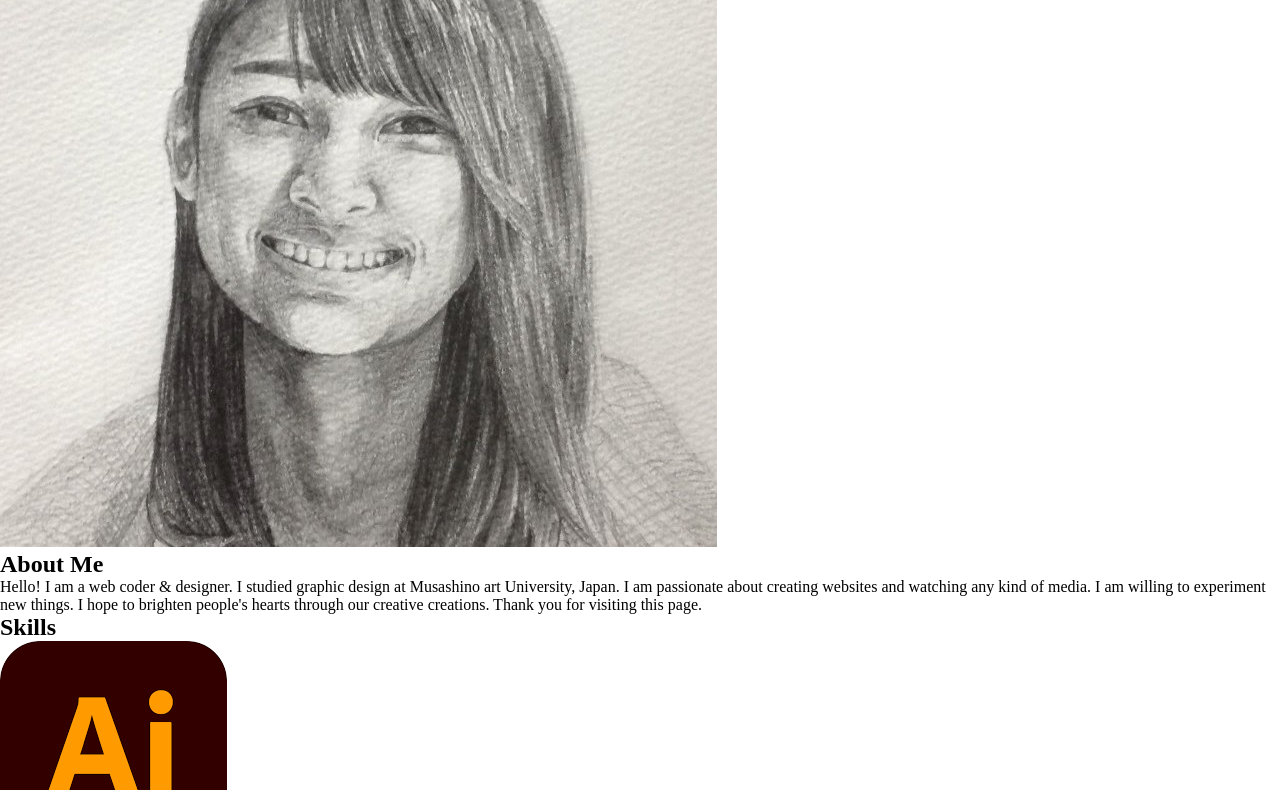
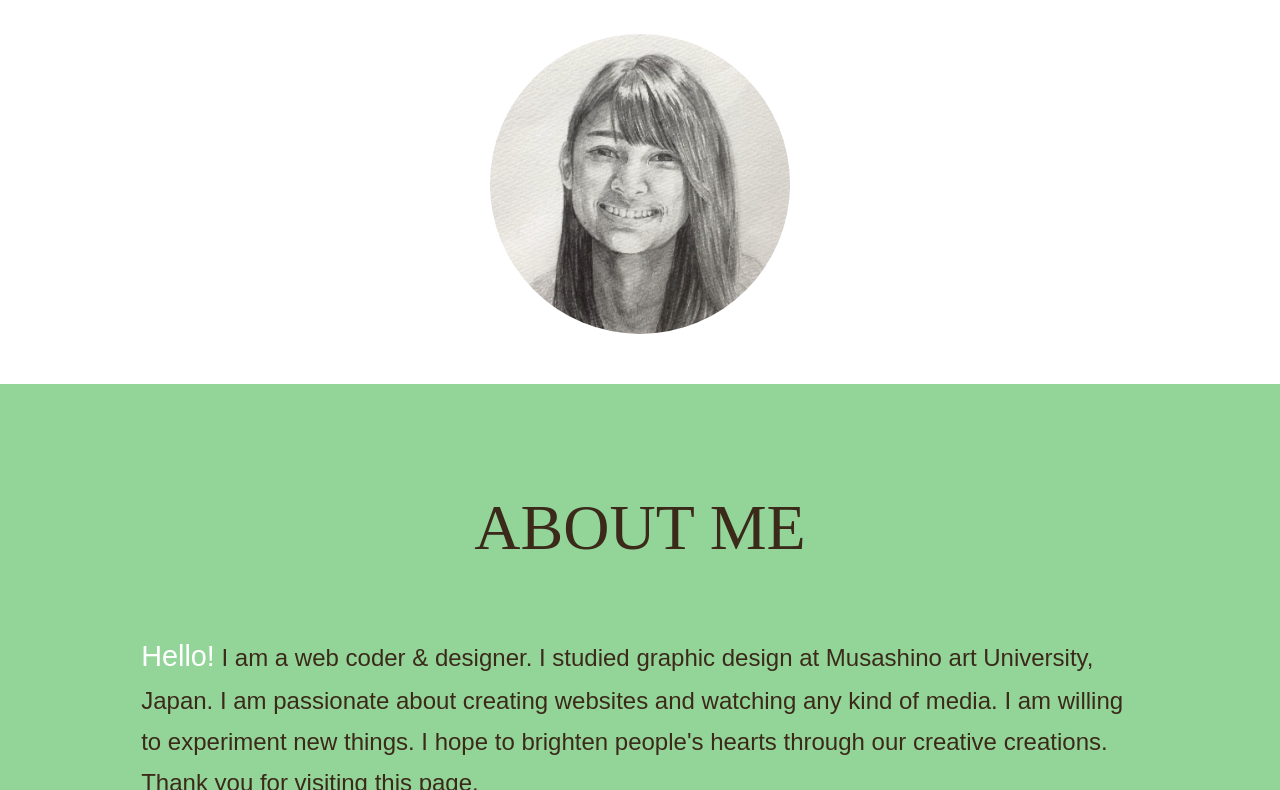
Before and after one commit to reikacorpuz/Portfolio, a plain HTML site: page index.html in a window 1280 px wide. Shown: the part 319-1109 px from the top of the page. Drawn offline with Linux system fonts and the light colour scheme; some packages are replaced by stand-ins of ours.

Commit message:
Update index.html

```diff
--- a/index.html
+++ b/index.html
@@ -13,7 +13,7 @@
 <link rel="preconnect" href="https://fonts.gstatic.com" crossorigin>
 <link href="https://fonts.googleapis.com/css2?family=Ubuntu&display=swap" rel="stylesheet">
     <!-- CSS -->
-    <link href="css/style.css" rel="https://reikacorpuz.github.io/portfolio/css/style.css">
+    <link rel="stylesheet" href="https://reikacorpuz.github.io/portfolio/css/style.css">
     <!-- favicon -->
     <link rel="icon" type="image/png" href="images/favicon.png">
 </head>
```
